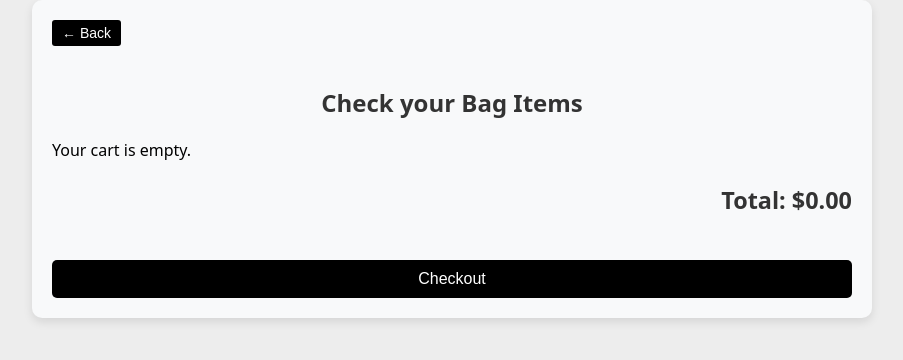
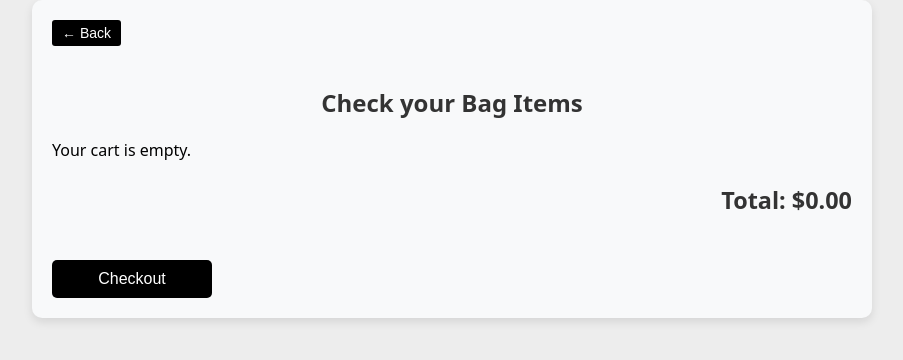
Before and after one commit to LindseyM23/ecommerce-project, a React (Create React App) app: page /cart in a window 1280 px wide. Shown: the top 360 px of the page, without its empty margins (188-1091 px from the left). Built offline with nearby package versions, Linux system fonts and the light colour scheme.

Commit message:
i just add css

```diff
--- a/src/styles/CartPage.css
+++ b/src/styles/CartPage.css
@@ -134,7 +134,7 @@
   border-radius: 5px;
   font-size: 16px;
   cursor: pointer;
-  width: 100%;
+  width: 20%;
 }
 
 .checkout-button:hover {
```
